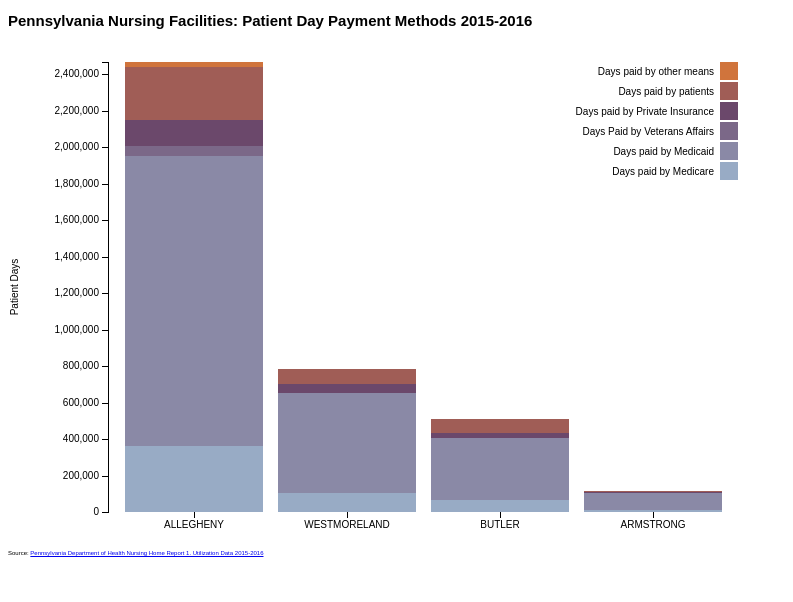
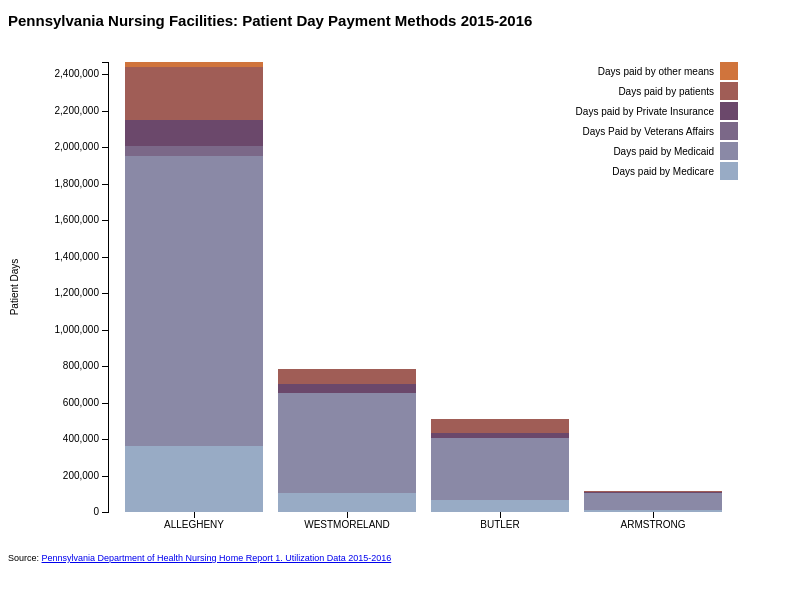
Before and after one commit to LeifGreiss/nursing_days_bar, a plain HTML site: page index.html in a window 1280 px wide. Shown: the whole page, without its empty margins (0-793 px from the left). Drawn offline with nearby package versions, Linux system fonts and the light colour scheme.

Commit message:
Update index.html

```diff
--- a/index.html
+++ b/index.html
@@ -180,4 +180,4 @@ d3.csv("data.csv", function(error, data) {
 });
 
 </script>
-<p style="font-size:60%">Source: <a href="http://www.statistics.health.pa.gov/HealthStatistics/HealthFacilities/NursingHomeReports/Pages/NursingHomeReports.aspx#.WXIBJoTyuM9"> Pennsylvania Department of Health Nursing Home Report 1. Utilization Data 2015-2016</a></p>
+<p style="font-size:90%">Source: <a href="http://www.statistics.health.pa.gov/HealthStatistics/HealthFacilities/NursingHomeReports/Pages/NursingHomeReports.aspx#.WXIBJoTyuM9"> Pennsylvania Department of Health Nursing Home Report 1. Utilization Data 2015-2016</a></p>
```
